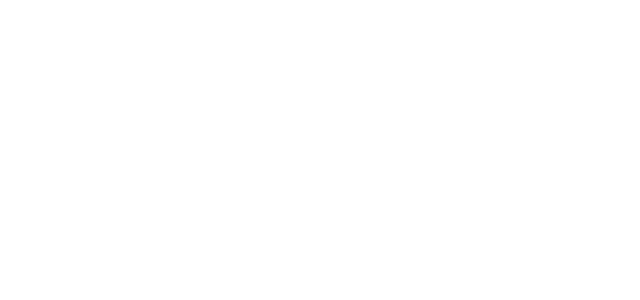
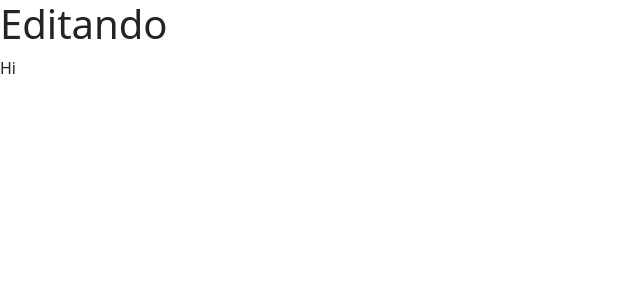
Before and after one commit to ArmandoFigueiredo/Projeto2-CharacterBuild, a React (Create React App) app: page /editpage in a window 1280 px wide. Before the commit this address had no page. Shown: the top 300 px of the page, without its empty margins (0-640 px from the left). Built offline with nearby package versions, Linux system fonts and the light colour scheme.

Commit message:
attribute edit

```diff
--- a/src/App.js
+++ b/src/App.js
@@ -3,6 +3,7 @@ import {Home} from "./pages/Home"
 import {BuildPage} from "./pages/BuildPage"
 import {ConsultPage} from "./pages/ConsultPage"
 import {Toaster} from "react-hot-toast"
+import {EditPage} from "./pages/EditPage"
 
 
 function App() {
@@ -12,6 +13,7 @@ function App() {
       <Route path="/" element={<Home/>} />
       <Route path="/buildpage" element={<BuildPage/>} />
       <Route path="/consultpage" element={<ConsultPage/>} />
+      <Route path="/editpage" element={<EditPage />} />
     </Routes>
     </>
   );
--- /dev/null
+++ b/src/components/AttributesEdit/index.js
@@ -0,0 +1,13 @@
+import axios from "axios";
+import { useState, useEffect } from "react";
+
+export function AttributesEdit (){
+
+    return (<>
+    Hi
+    </>)
+
+
+
+
+}
--- a/src/pages/EditPage/index.js
+++ b/src/pages/EditPage/index.js
@@ -0,0 +1,13 @@
+import axios from "axios";
+import { useState, useEffect } from "react";
+import { AttributesEdit } from "../../components/AttributesEdit";
+
+export function EditPage () {
+    return (<>
+    <h1>Editando</h1>
+    <div>
+        <AttributesEdit />
+    </div>
+
+    </>)
+}
```
Also changed, not shown: src/components/AttributesEdit/style.module.css (added).
